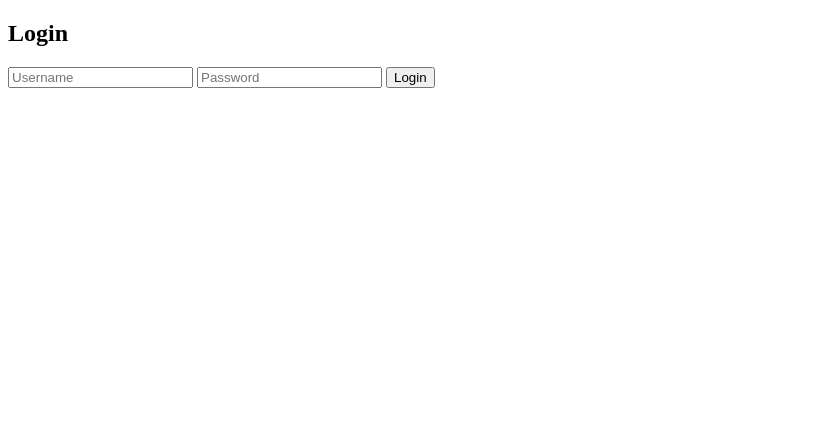
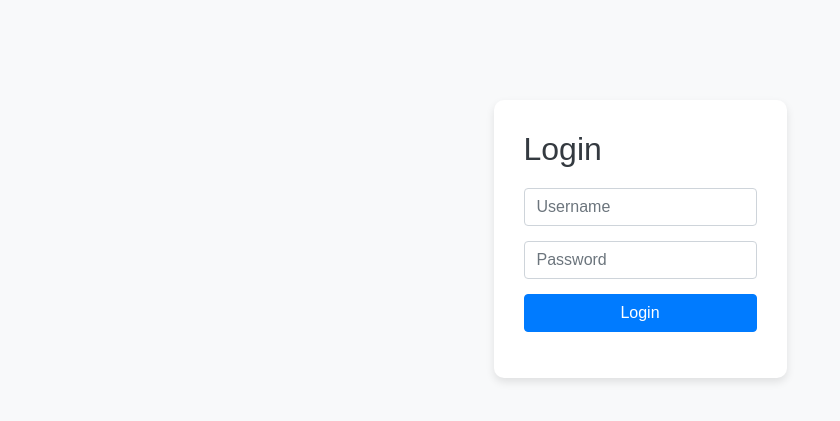
Before and after one commit to NirmalWid/ESIS, a PHP site: page /public/login.php in a window 1280 px wide. Shown: the top 421 px of the page, without its empty margins (0-840 px from the left). Run offline with PHP 8.4, Linux system fonts and the light colour scheme.

Commit message:
Update login.php

```diff
--- a/public/login.php
+++ b/public/login.php
@@ -18,7 +18,7 @@ if ($_SERVER['REQUEST_METHOD'] === 'POST') {
 
         if ($user['role'] === 'admin') {
             header("Location: ../admin/dashboard.php");
-        } else if ($user['role'] === 'manager') {
+        } elseif ($user['role'] === 'manager') {
             header("Location: ../manager/approvals.php");
         } else {
             header("Location: ../employee/dashboard.php");
@@ -32,17 +32,62 @@ if ($_SERVER['REQUEST_METHOD'] === 'POST') {
 
 <!-- HTML form for login -->
 <!DOCTYPE html>
-<html>
+<html lang="en">
 <head>
-    <title>Login</title>
+    <meta charset="UTF-8">
+    <meta name="viewport" content="width=device-width, initial-scale=1.0">
+    <title>Login - Employee Time Tracker</title>
+    <link rel="stylesheet" href="https://stackpath.bootstrapcdn.com/bootstrap/4.5.2/css/bootstrap.min.css">
+    <style>
+        body {
+            background-color: #f8f9fa;
+            font-family: 'Arial', sans-serif;
+        }
+
+        .login-container {
+            margin-top: 100px;
+            max-width: 400px;
+            background-color: #fff;
+            padding: 30px;
+            border-radius: 10px;
+            box-shadow: 0px 4px 8px rgba(0, 0, 0, 0.1);
+        }
+
+        .login-container h2 {
+            margin-bottom: 20px;
+            color: #343a40;
+        }
+
+        .form-control {
+            margin-bottom: 15px;
+        }
+
+        .btn-primary {
+            width: 100%;
+        }
+
+        .error-message {
+            color: red;
+            font-size: 0.9rem;
+        }
+    </style>
 </head>
 <body>
-    <form method="POST">
-        <h2>Login</h2>
-        <input type="text" name="username" placeholder="Username" required>
-        <input type="password" name="password" placeholder="Password" required>
-        <button type="submit">Login</button>
-        <p><?php echo isset($error) ? $error : ''; ?></p>
-    </form>
+
+    <div class="container d-flex justify-content-center">
+        <div class="login-container">
+            <h2>Login</h2>
+            <form method="POST">
+                <input type="text" class="form-control" name="username" placeholder="Username" required>
+                <input type="password" class="form-control" name="password" placeholder="Password" required>
+                <button type="submit" class="btn btn-primary">Login</button>
+                <p class="error-message"><?php echo isset($error) ? $error : ''; ?></p>
+            </form>
+        </div>
+    </div>
+
+    <script src="https://code.jquery.com/jquery-3.5.1.slim.min.js"></script>
+    <script src="https://cdn.jsdelivr.net/npm/@popperjs/core@2.9.3/dist/umd/popper.min.js"></script>
+    <script src="https://stackpath.bootstrapcdn.com/bootstrap/4.5.2/js/bootstrap.min.js"></script>
 </body>
 </html>
```
